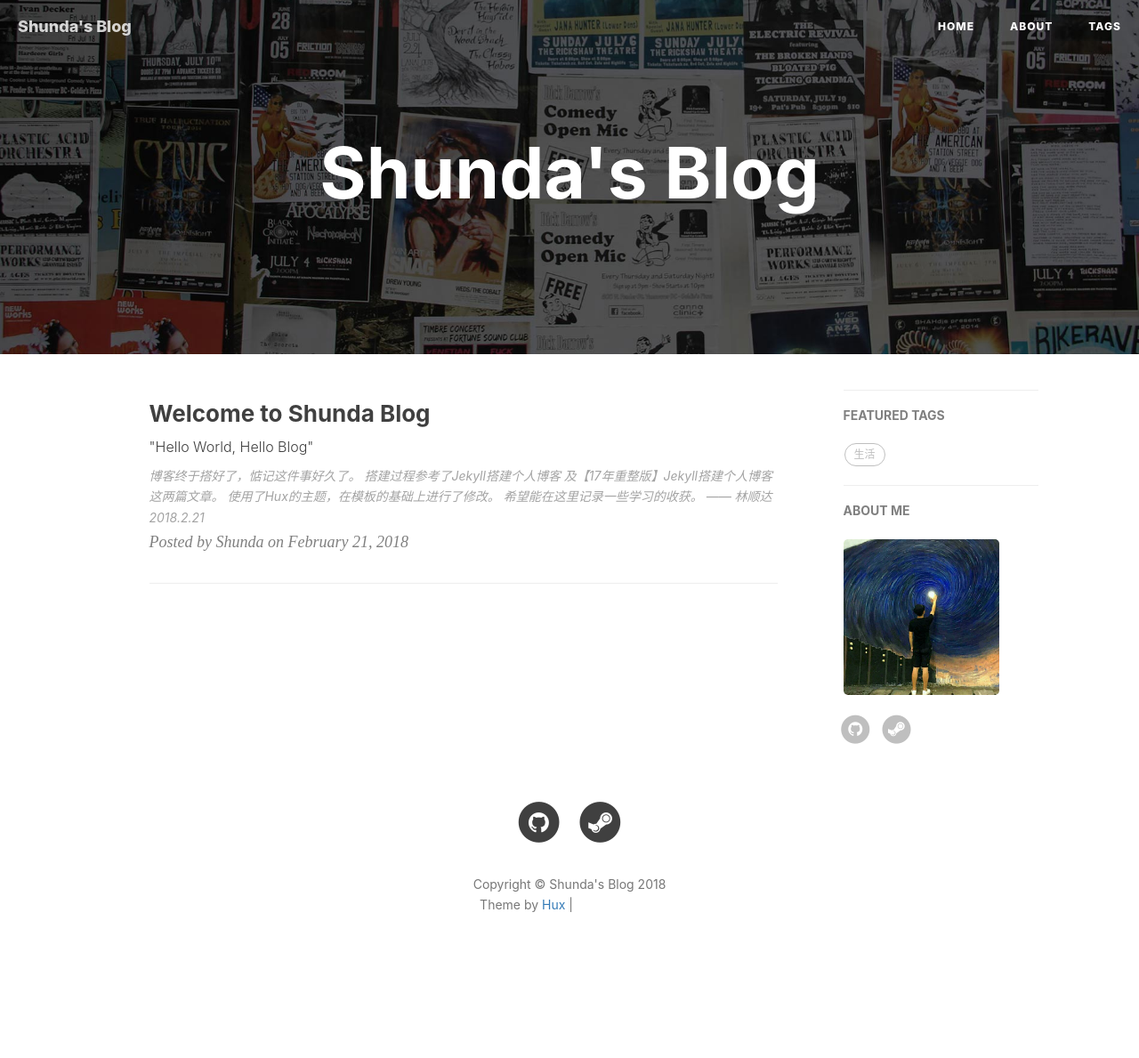
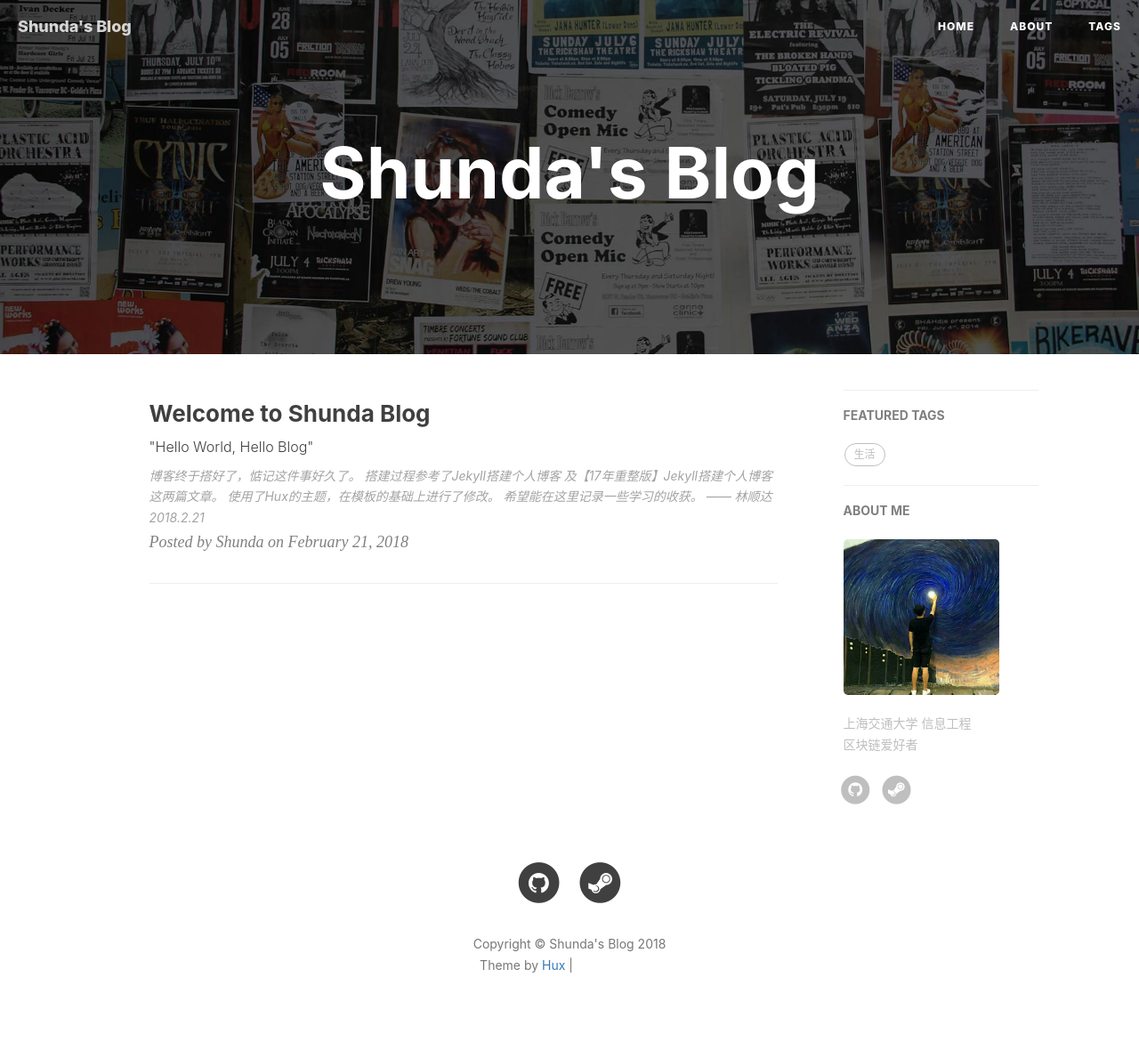
Before and after one commit to lsdlinshunda/lsdlinshunda.github.io, a Jekyll site: the page built from index.html, in a window 1280 px wide. Shown: the whole page at 89% size. Built offline with Jekyll 4.4.1, drawn with Linux system fonts in a browser that asks for light colours; nearby versions of some CDN libraries; the list of posts is cut into pages by our own code; comment, search, counter and statistics services are not loaded; before the commit the page ends 1121 px from its top, so only the background shows below that; grey boxes are pictures that could not be loaded.

Commit message:
修改个人描述

```diff
--- a/_config.yml
+++ b/_config.yml
@@ -4,7 +4,7 @@ SEOTitle: 顺达的博客 | Shunda's Blog
 header-img: img/home-bg.jpg
 email: lsdlinshunda@163.com
 description: ""
-keyword: ""
+keyword: "顺达 shunda"
 url: "https://lsdlinshunda.github.io"   # your host, for absolute URL
 baseurl: ""          # for example, '/blog' if your blog hosted on 'host/blog'
 
@@ -62,7 +62,7 @@ ba_track_id: 8d6652965ea37e5b6d670c8a43a6bc5f
 
 # Sidebar settings
 sidebar: true                           # whether or not using Sidebar.
-sidebar-about-description: ""
+sidebar-about-description: "上海交通大学 信息工程<br>区块链爱好者"
 sidebar-avatar: /img/avatar-shunda.jpg      # use absolute URL, seeing it's used in both `/` and `/about/`
 
 
```
